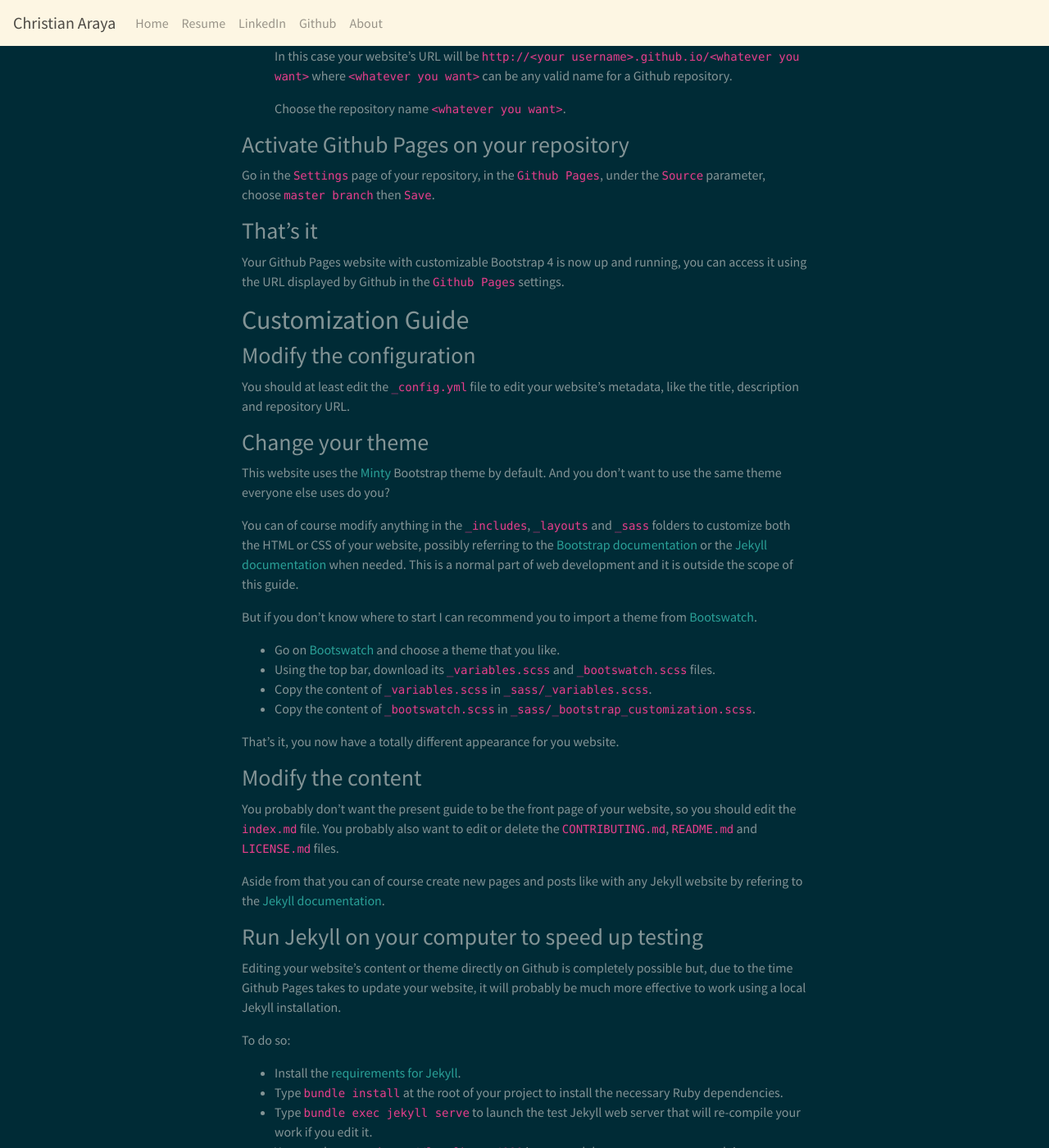
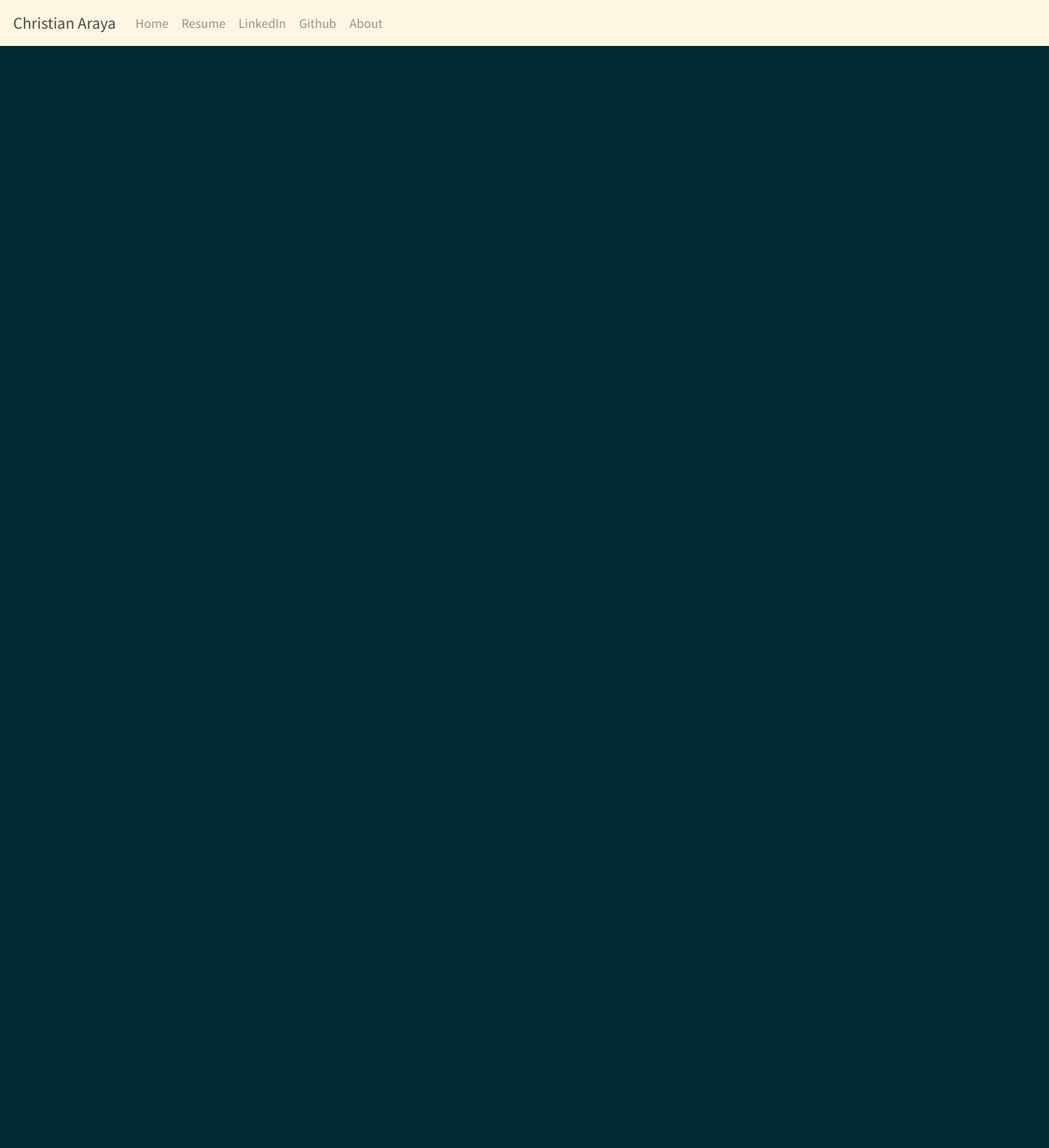
Before and after one commit to christian-araya/christian-araya.github.io, a Jekyll site: the page built from index.md, in a window 1280 px wide and 1400 px high, scrolled down 754 px. Shown: the whole window at 82% size. Built offline with Jekyll 4.4.1, drawn with Linux system fonts in a browser that asks for light colours; after the commit the page ends 900 px from its top, so only the background shows below that; some of the changed text lies outside the part shown.

Commit message:
Update index.md

```diff
--- a/index.md
+++ b/index.md
@@ -4,107 +4,3 @@ title: Look!
 ---
 
 I've worked on things!
-
-A [Bootstrap 4](https://getbootstrap.com/) start up project for [Github Pages](https://pages.github.com/) and [Jekyll](https://jekyllrb.com/).
-
-* A full Bootstrap 4 theme usable both on Github Pages and with a standalone Jekyll.
-* Recompiles Bootstrap from SCSS files, which allows to customize Bootstrap's variables and use Bootstrap themes.
-* Full support of Bootstrap's JavaScript plugins.
-* Supports all features of Github Pages and Jekyll.
-
-## Setup Guide
-
-### Create a repository from this template
-
-[Go to this repository page on Github](https://github.com/nicolas-van/bootstrap-4-github-pages) and click the `Use this template` button on the top right of the page.
-
-### Choose a name for your repository
-
-Here we have two possibilities:
-
-* **You want a user or organization website**
-
-  In this case your website's URL will be `http://<your username>.github.io` where `<your username>` is your Github user name.
-
-  Choose the repository name `<your username>.github.io`.
-
-* **You want a project website**
-
-  In this case your website's URL will be `http://<your username>.github.io/<whatever you want>` where `<whatever you want>` can be any valid name for a Github repository.
-
-  Choose the repository name `<whatever you want>`.
-
-### Activate Github Pages on your repository
-
-Go in the `Settings` page of your repository, in the `Github Pages`, under the `Source` parameter, choose `master branch` then `Save`.
-
-### That's it
-
-Your Github Pages website with customizable Bootstrap 4 is now up and running, you can access it using the URL displayed by Github in the `Github Pages` settings.
-
-## Customization Guide
-
-### Modify the configuration
-
-You should at least edit the `_config.yml` file to edit your website's metadata, like the title, description and repository URL.
-
-### Change your theme
-
-This website uses the [Minty](https://bootswatch.com/minty/) Bootstrap theme by default. And you don't want to use the same theme everyone else uses do you?
-
-You can of course modify anything in the `_includes`, `_layouts` and `_sass` folders to customize both the HTML or CSS of your website, possibly referring to the [Bootstrap documentation](https://getbootstrap.com/) or the [Jekyll documentation](https://jekyllrb.com/) when needed. This is a normal part of web development and it is outside the scope of this guide.
-
-But if you don't know where to start I can recommend you to import a theme from [Bootswatch](https://bootswatch.com/).
-
-* Go on [Bootswatch](https://bootswatch.com/) and choose a theme that you like.
-* Using the top bar, download its `_variables.scss` and `_bootswatch.scss` files.
-* Copy the content of `_variables.scss` in `_sass/_variables.scss`.
-* Copy the content of `_bootswatch.scss` in `_sass/_bootstrap_customization.scss`.
-
-That's it, you now have a totally different appearance for you website.
-
-### Modify the content
-
-You probably don't want the present guide to be the front page of your website, so you should edit the `index.md` file. You probably also want to edit or delete the `CONTRIBUTING.md`, `README.md` and `LICENSE.md` files.
-
-Aside from that you can of course create new pages and posts like with any Jekyll website by refering to the [Jekyll documentation](https://jekyllrb.com/).
-
-### Run Jekyll on your computer to speed up testing
-
-Editing your website's content or theme directly on Github is completely possible but, due to the time Github Pages takes to update your website, it will probably be much more effective to work using a local Jekyll installation.
-
-To do so:
-
-* Install the [requirements for Jekyll](https://jekyllrb.com/docs/installation/).
-* Type `bundle install` at the root of your project to install the necessary Ruby dependencies.
-* Type `bundle exec jekyll serve` to launch the test Jekyll web server that will re-compile your work if you edit it.
-* You can then open `http://localhost:4000` in your web browser to see your work-in-progress website.
-
-Please note that, to ensure maximum compatibility with Github Pages, the `Gemfile` of this project references the `github-pages` gem, not Jekyll directly. This implies some differences in behavior compared to the official documentation of Jekyll.
-
-## Known issues
-
-* Bootstrap 4 should normally be post-processed using [Autoprefixer](https://github.com/postcss/autoprefixer). Even if it is possible to use autoprefixer with Jekyll, it is not possible with a classic Github Pages installation without adding some kind of pre-processing before publication. Since this project mostly aims compatibility with Github Pages I prefer to keep it that way. The consequences of this choice is that some Bootstrap features could not work as expected on older browsers.
-
-## How to contribute
-
-Like this project ? [Consider adding a star on Github](https://github.com/nicolas-van/bootstrap-4-github-pages).
-
-[You can also see the contribution guide](https://github.com/nicolas-van/bootstrap-4-github-pages/blob/master/CONTRIBUTING.md).
-
-## Websites using Bootstrap 4 Github Pages
-
-* [My personal blog](https://nicolas-van.github.io/)
-* [the wavelet's profile](https://thewavelet.github.io/)
-* [roseblood.github.io](https://roseleblood.github.io/)
-* [colemannick.github.io](https://colemannick.github.io/)
-* [Betty and the Blushtones](http://bettyandtheblushtones.co.uk/)
-* [borislouis.github.io](https://borislouis.github.io/)
-* [dariusnwadike.github.io](https://dariusnwadike.github.io/)
-
-## Other Github Pages related projects
-
-I'm a fan of Github Pages for the possibilities it offers to anyone to publish a website for free. I have multiple projects that could be of interest if that's your case too:
-
-* [Easy Markdown to Github Pages](https://nicolas-van.github.io/easy-markdown-to-github-pages/)
-* [Parcel Github Pages Boilerplate](https://github.com/nicolas-van/parcel-github-pages-boilerplate)
```
